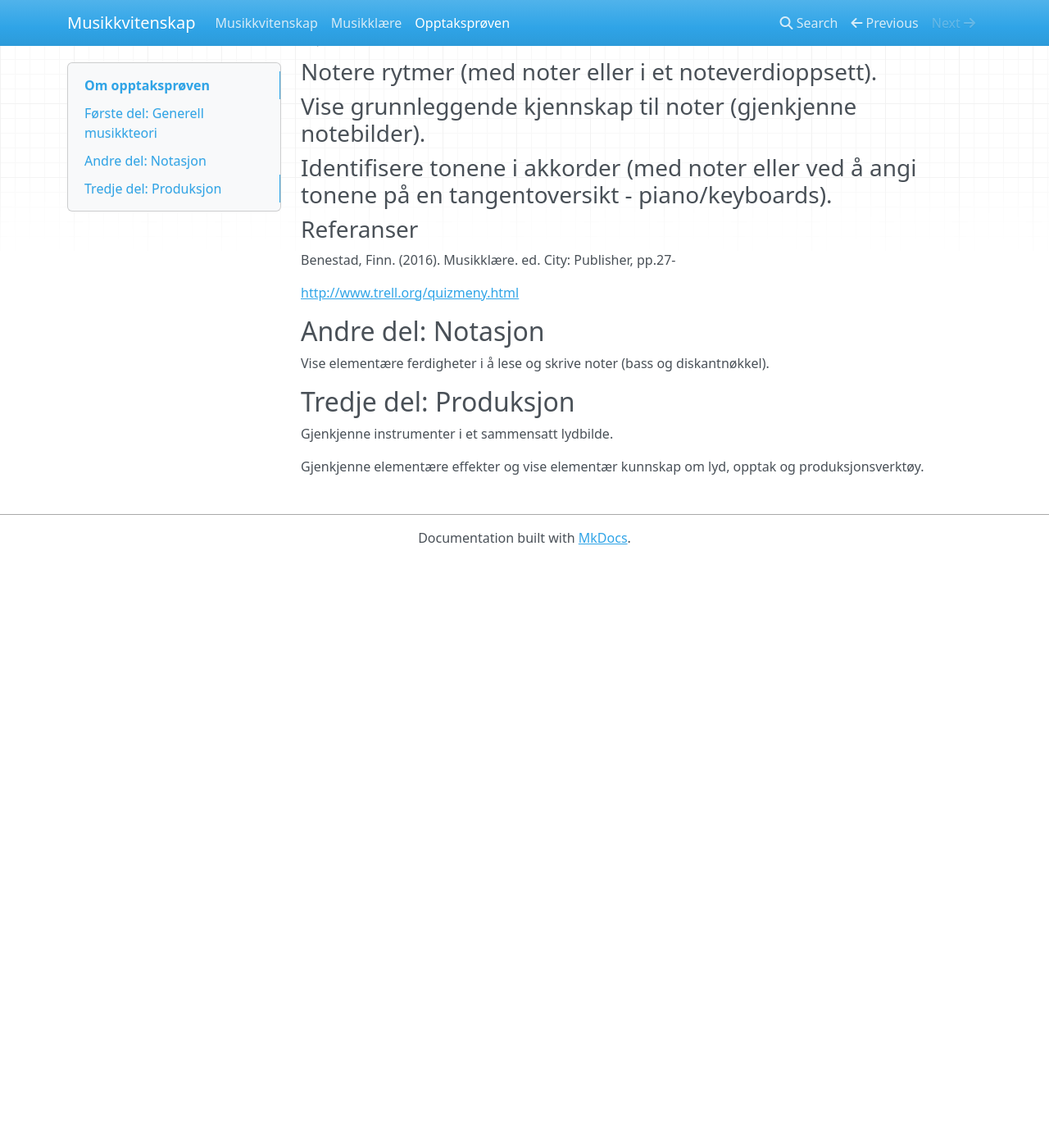
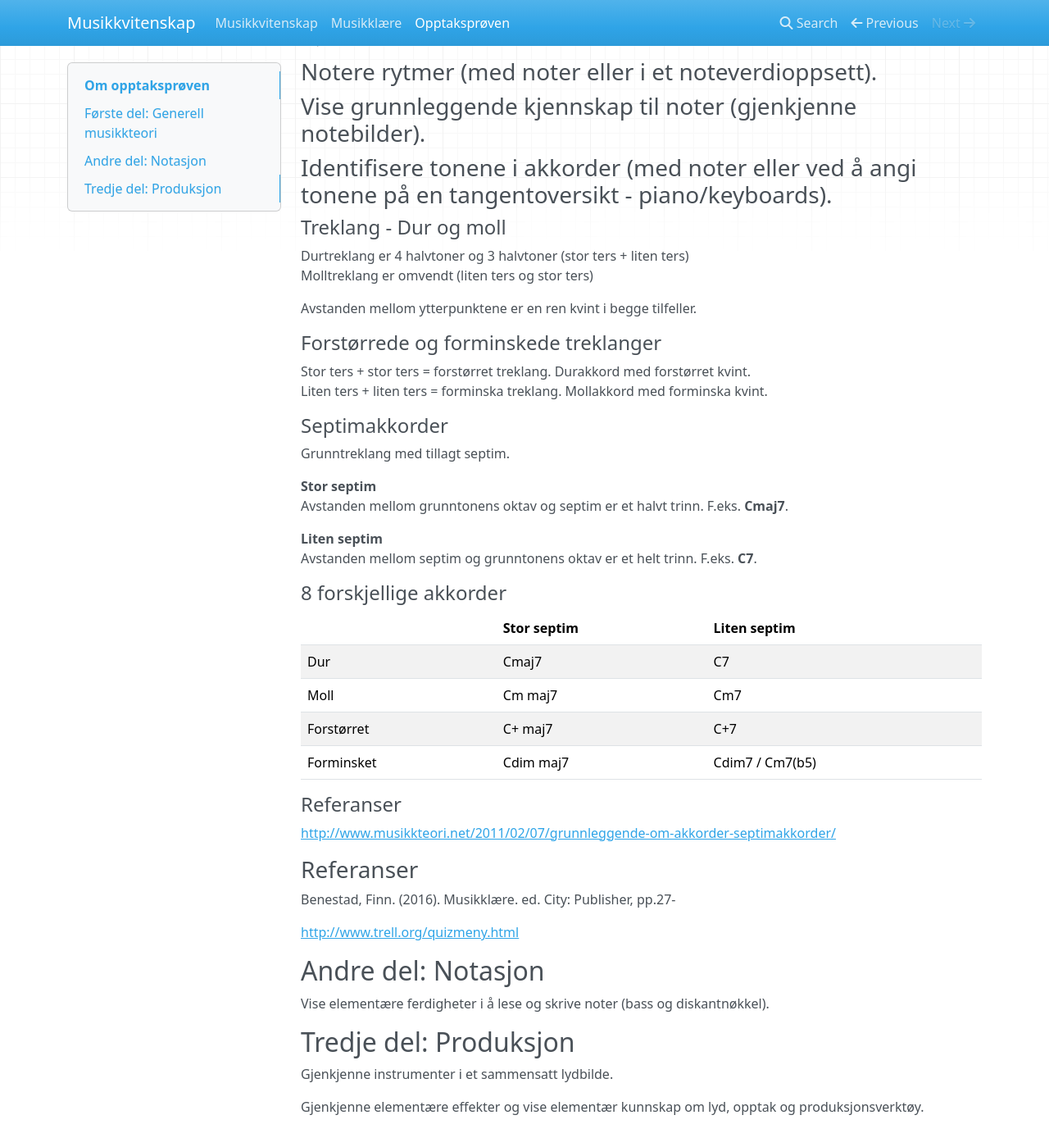
Before and after one commit to longegg/musikkvitenskap, an MkDocs documentation site: the page built from docs/opptaksprove.md, in a window 1280 px wide and 1400 px high, scrolled down 3689 px. Shown: the whole window at 82% size. Built offline with MkDocs 1.6.1, drawn with Linux system fonts in a browser that asks for light colours; nearby versions of some CDN libraries; old or Windows-style settings are respelled for this version of MkDocs; before the commit the page ends 4373 px from its top, so only the background shows below that.

Commit message:
Chord text added.

```diff
--- a/docs/opptaksprove.md
+++ b/docs/opptaksprove.md
@@ -124,6 +124,41 @@ alle forstørrede og forminskede intervaller
 
 ### Identifisere tonene i akkorder (med noter eller ved å angi tonene på en tangentoversikt - piano/keyboards).
 
+#### Treklang - Dur og moll
+
+Durtreklang er 4 halvtoner og 3 halvtoner (stor ters + liten ters)
+Molltreklang er omvendt (liten ters og stor ters)
+
+Avstanden mellom ytterpunktene er en ren kvint i begge tilfeller.
+
+#### Forstørrede og forminskede treklanger
+
+Stor ters + stor ters = forstørret treklang. Durakkord med forstørret kvint.
+Liten ters + liten ters = forminska treklang. Mollakkord med forminska kvint.
+
+#### Septimakkorder
+
+Grunntreklang med tillagt septim.
+
+**Stor septim**
+Avstanden mellom grunntonens oktav og septim er et halvt trinn. F.eks. **Cmaj7**.
+
+**Liten septim**
+Avstanden mellom septim og grunntonens oktav er et helt trinn. F.eks. **C7**.
+
+#### 8 forskjellige akkorder
+
+|   | Stor septim | Liten septim |
+| - | ----------- | -------------|
+| Dur | Cmaj7 | C7 |
+| Moll | Cm maj7 | Cm7 |
+| Forstørret | C+ maj7 | C+7 |
+| Forminsket | Cdim maj7 | Cdim7 / Cm7(b5) |
+
+#### Referanser
+
+<http://www.musikkteori.net/2011/02/07/grunnleggende-om-akkorder-septimakkorder/>
+
 ### Referanser
 
 Benestad, Finn. (2016). Musikklære. ed. City: Publisher, pp.27-
```
